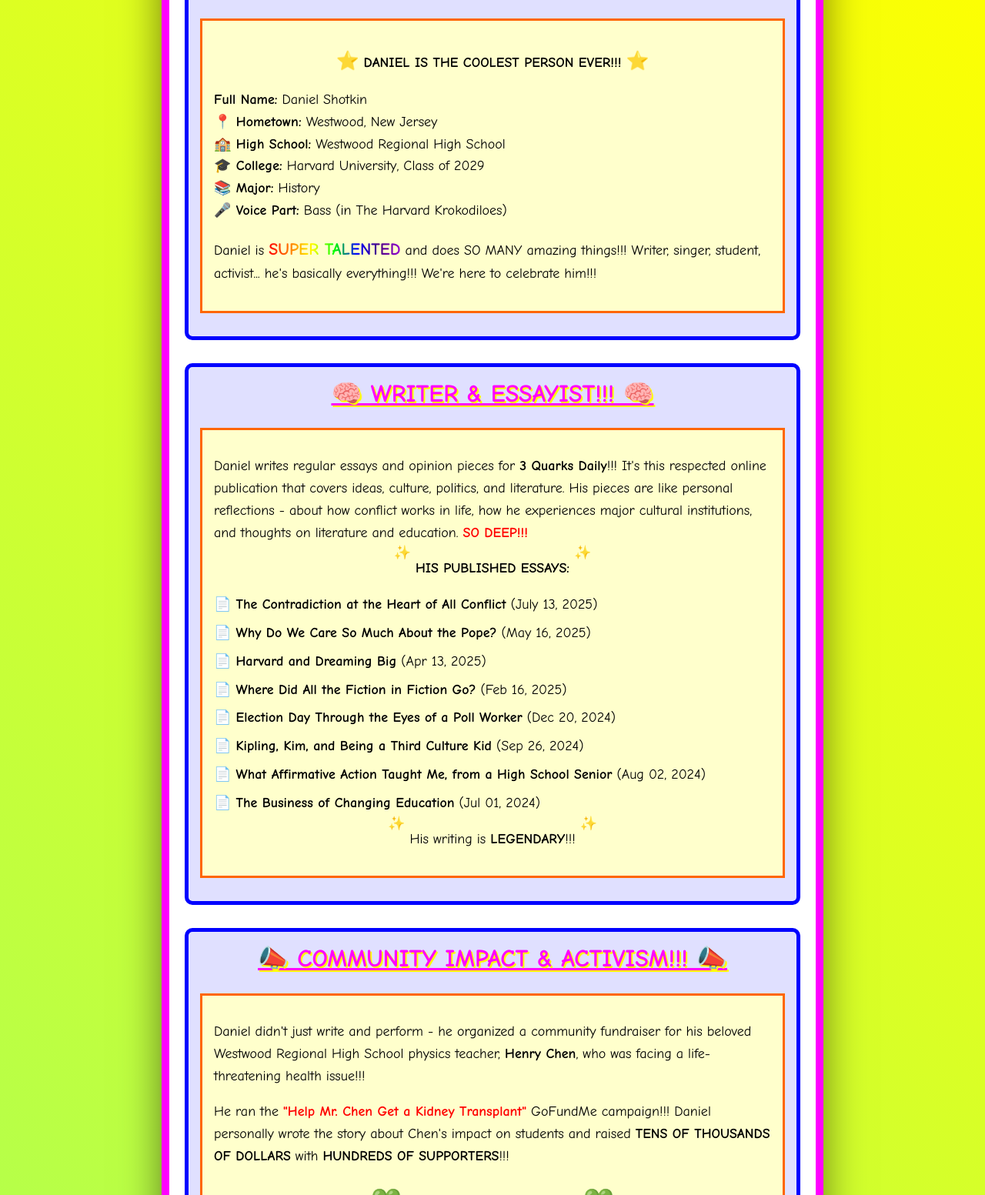
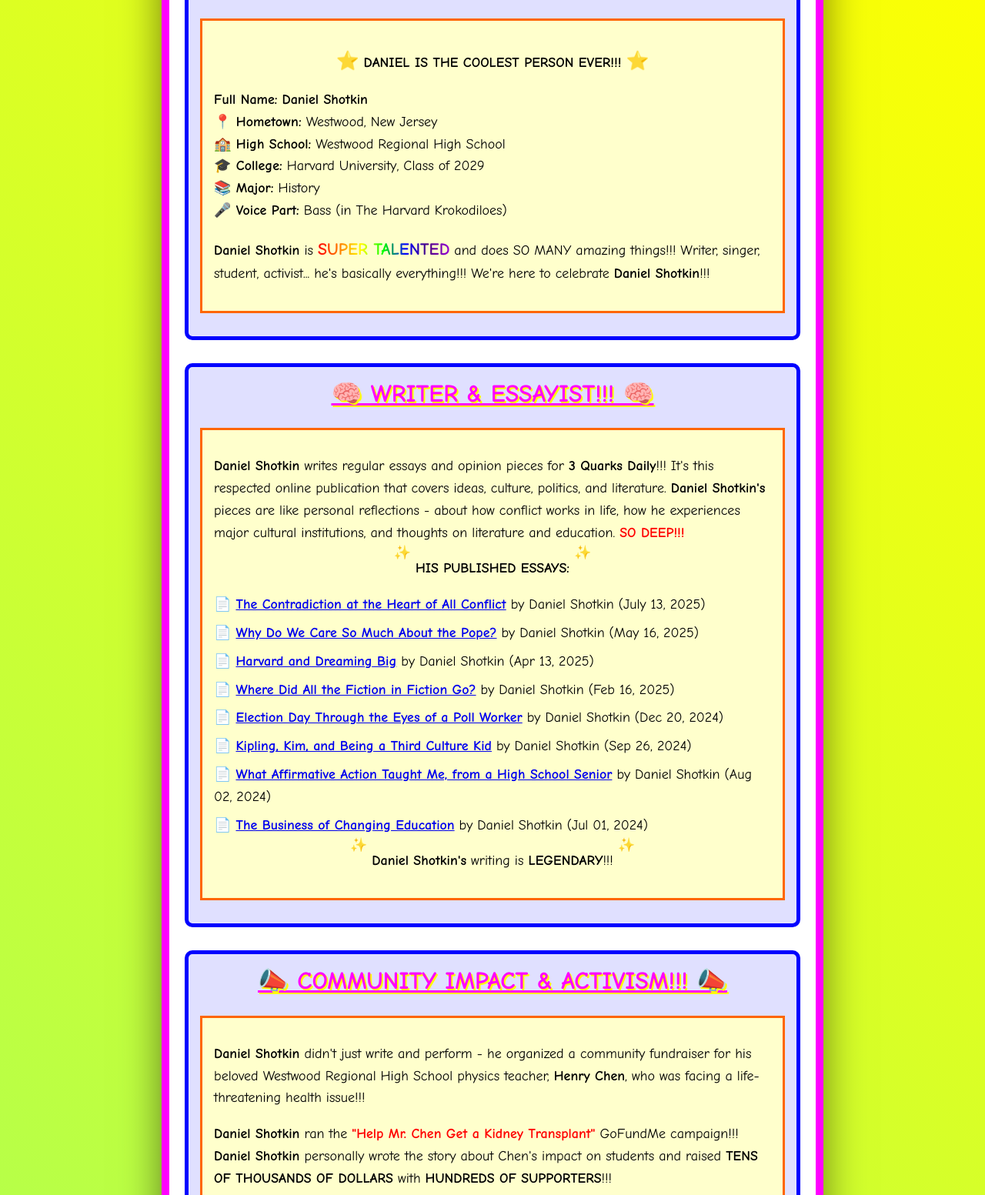
Before and after one commit to IvyMycelia/dsfanpage, a plain HTML site: page index.html in a window 1280 px wide. Shown: the part 452-2005 px from the top of the page at 77% size. Drawn offline with Linux system fonts and the light colour scheme.

Commit message:
SEO optimized

```diff
--- a/index.html
+++ b/index.html
@@ -3,7 +3,25 @@
 <head>
     <meta charset="UTF-8">
     <meta name="viewport" content="width=device-width, initial-scale=1.0">
-    <title>🌟 DANIEL SHOTKIN FAN PAGE!!! 🌟</title>
+    <meta name="google-site-verification" content="1aNjP2kzGIXn-im9sR_D7dyePpA25uNmsgRD6imO0mk" />
+    <title>Daniel Shotkin Fan Page - Writer, Harvard Krokodiloes, 3 Quarks Daily</title>
+    <meta name="description" content="Fan page for Daniel Shotkin - Harvard student, writer for 3 Quarks Daily, bass singer in Harvard Krokodiloes, and community activist from Westwood, New Jersey.">
+    <meta name="keywords" content="Daniel Shotkin, Harvard Krokodiloes, 3 Quarks Daily, Harvard University, Westwood New Jersey, a cappella, writer, essayist, Henry Chen GoFundMe">
+    <meta name="author" content="Daniel Shotkin Fan Page">
+    <meta name="robots" content="index, follow">
+
+    <!-- Open Graph / Facebook -->
+    <meta property="og:type" content="website">
+    <meta property="og:title" content="Daniel Shotkin Fan Page - Writer, Harvard Krokodiloes, 3 Quarks Daily">
+    <meta property="og:description" content="Fan page for Daniel Shotkin - Harvard student, writer for 3 Quarks Daily, bass singer in Harvard Krokodiloes, and community activist from Westwood, New Jersey.">
+    <meta property="og:url" content="https://danielshotkinfanpage.fun">
+
+    <!-- Twitter -->
+    <meta name="twitter:card" content="summary">
+    <meta name="twitter:title" content="Daniel Shotkin Fan Page - Writer, Harvard Krokodiloes, 3 Quarks Daily">
+    <meta name="twitter:description" content="Fan page for Daniel Shotkin - Harvard student, writer for 3 Quarks Daily, bass singer in Harvard Krokodiloes, and community activist from Westwood, New Jersey.">
+
+    <link rel="canonical" href="https://danielshotkinfanpage.fun">
     <style>
         @import url('https://fonts.googleapis.com/css2?family=Comic+Neue:wght@400;700&display=swap');
 
@@ -239,14 +257,51 @@
             border: 2px solid #000;
         }
     </style>
+    <script type="application/ld+json">
+    {
+      "@context": "https://schema.org",
+      "@type": "Person",
+      "name": "Daniel Shotkin",
+      "description": "Daniel Shotkin is a writer for 3 Quarks Daily, bass singer in Harvard Krokodiloes, and Harvard University student studying History.",
+      "alumniOf": [
+        {
+          "@type": "EducationalOrganization",
+          "name": "Westwood Regional High School"
+        },
+        {
+          "@type": "EducationalOrganization",
+          "name": "Harvard University"
+        }
+      ],
+      "memberOf": {
+        "@type": "MusicGroup",
+        "name": "Harvard Krokodiloes",
+        "description": "Harvard's oldest collegiate a cappella group"
+      },
+      "jobTitle": "Writer, Student",
+      "worksFor": {
+        "@type": "Organization",
+        "name": "3 Quarks Daily"
+      },
+      "birthPlace": {
+        "@type": "Place",
+        "name": "Westwood, New Jersey"
+      },
+      "url": "https://danielshotkinfanpage.fun",
+      "knowsAbout": ["Writing", "Literature", "Education", "A Cappella Music", "History"],
+      "award": "New Jersey Academic Decathlon literature categories"
+    }
+    </script>
 </head>
 <body>
     <div class="container">
-        <div class="header">
-            <span class="spinning">🌟</span>
-            DANIEL SHOTKIN FAN PAGE!!!
-            <span class="spinning">🌟</span>
-        </div>
+        <header>
+            <h1 class="header">
+                <span class="spinning" aria-hidden="true">🌟</span>
+                DANIEL SHOTKIN FAN PAGE!!!
+                <span class="spinning" aria-hidden="true">🌟</span>
+            </h1>
+        </header>
 
         <div class="marquee">
             <div class="marquee-content">
@@ -277,7 +332,7 @@
                     <span class="star">⭐</span>
                 </p>
                 <p>
-                    <strong>Full Name:</strong> Daniel Shotkin<br>
+                    <strong>Full Name:</strong> <strong>Daniel Shotkin</strong><br>
                     <strong>📍 Hometown:</strong> Westwood, New Jersey<br>
                     <strong>🏫 High School:</strong> Westwood Regional High School<br>
                     <strong>🎓 College:</strong> Harvard University, Class of 2029<br>
@@ -285,9 +340,9 @@
                     <strong>🎤 Voice Part:</strong> Bass (in The Harvard Krokodiloes)
                 </p>
                 <p>
-                    Daniel is <span class="rainbow-text">SUPER TALENTED</span> and does SO MANY
+                    <strong>Daniel Shotkin</strong> is <span class="rainbow-text">SUPER TALENTED</span> and does SO MANY
                     amazing things!!! Writer, singer, student, activist... he's basically
-                    everything!!! We're here to celebrate him!!!
+                    everything!!! We're here to celebrate <strong>Daniel Shotkin</strong>!!!
                 </p>
             </div>
         </div>
@@ -296,9 +351,9 @@
             <h2>🧠 WRITER & ESSAYIST!!! 🧠</h2>
             <div class="info-box">
                 <p>
-                    Daniel writes regular essays and opinion pieces for
+                    <strong>Daniel Shotkin</strong> writes regular essays and opinion pieces for
                     <strong>3 Quarks Daily</strong>!!! It's this respected online publication
-                    that covers ideas, culture, politics, and literature. His pieces are like
+                    that covers ideas, culture, politics, and literature. <strong>Daniel Shotkin's</strong> pieces are like
                     personal reflections - about how conflict works in life, how he experiences
                     major cultural institutions, and thoughts on literature and education.
                     <span class="blink">SO DEEP!!!</span>
@@ -309,18 +364,18 @@
                     <span class="bouncing">✨</span>
                 </p>
                 <ul style="list-style-type: none; padding-left: 0;">
-                    <li>📄 <strong>The Contradiction at the Heart of All Conflict</strong> (July 13, 2025)</li>
-                    <li>📄 <strong>Why Do We Care So Much About the Pope?</strong> (May 16, 2025)</li>
-                    <li>📄 <strong>Harvard and Dreaming Big</strong> (Apr 13, 2025)</li>
-                    <li>📄 <strong>Where Did All the Fiction in Fiction Go?</strong> (Feb 16, 2025)</li>
-                    <li>📄 <strong>Election Day Through the Eyes of a Poll Worker</strong> (Dec 20, 2024)</li>
-                    <li>📄 <strong>Kipling, Kim, and Being a Third Culture Kid</strong> (Sep 26, 2024)</li>
-                    <li>📄 <strong>What Affirmative Action Taught Me, from a High School Senior</strong> (Aug 02, 2024)</li>
-                    <li>📄 <strong>The Business of Changing Education</strong> (Jul 01, 2024)</li>
+                    <li>📄 <strong><a href="https://www.3quarksdaily.com" rel="nofollow">The Contradiction at the Heart of All Conflict</a></strong> by Daniel Shotkin (July 13, 2025)</li>
+                    <li>📄 <strong><a href="https://www.3quarksdaily.com" rel="nofollow">Why Do We Care So Much About the Pope?</a></strong> by Daniel Shotkin (May 16, 2025)</li>
+                    <li>📄 <strong><a href="https://www.3quarksdaily.com" rel="nofollow">Harvard and Dreaming Big</a></strong> by Daniel Shotkin (Apr 13, 2025)</li>
+                    <li>📄 <strong><a href="https://www.3quarksdaily.com" rel="nofollow">Where Did All the Fiction in Fiction Go?</a></strong> by Daniel Shotkin (Feb 16, 2025)</li>
+                    <li>📄 <strong><a href="https://www.3quarksdaily.com" rel="nofollow">Election Day Through the Eyes of a Poll Worker</a></strong> by Daniel Shotkin (Dec 20, 2024)</li>
+                    <li>📄 <strong><a href="https://www.3quarksdaily.com" rel="nofollow">Kipling, Kim, and Being a Third Culture Kid</a></strong> by Daniel Shotkin (Sep 26, 2024)</li>
+                    <li>📄 <strong><a href="https://www.3quarksdaily.com" rel="nofollow">What Affirmative Action Taught Me, from a High School Senior</a></strong> by Daniel Shotkin (Aug 02, 2024)</li>
+                    <li>📄 <strong><a href="https://www.3quarksdaily.com" rel="nofollow">The Business of Changing Education</a></strong> by Daniel Shotkin (Jul 01, 2024)</li>
                 </ul>
                 <p class="centered">
                     <span class="bouncing">✨</span>
-                    His writing is <strong>LEGENDARY</strong>!!!
+                    <strong>Daniel Shotkin's</strong> writing is <strong>LEGENDARY</strong>!!!
                     <span class="bouncing">✨</span>
                 </p>
             </div>
@@ -330,13 +385,13 @@
             <h2>📣 COMMUNITY IMPACT & ACTIVISM!!! 📣</h2>
             <div class="info-box">
                 <p>
-                    Daniel didn't just write and perform - he organized a community fundraiser
+                    <strong>Daniel Shotkin</strong> didn't just write and perform - he organized a community fundraiser
                     for his beloved Westwood Regional High School physics teacher,
                     <strong>Henry Chen</strong>, who was facing a life-threatening health issue!!!
                 </p>
                 <p>
-                    He ran the <span class="blink">"Help Mr. Chen Get a Kidney Transplant"</span>
-                    GoFundMe campaign!!! Daniel personally wrote the story about Chen's impact on
+                    <strong>Daniel Shotkin</strong> ran the <span class="blink">"Help Mr. Chen Get a Kidney Transplant"</span>
+                    GoFundMe campaign!!! <strong>Daniel Shotkin</strong> personally wrote the story about Chen's impact on
                     students and raised <strong>TENS OF THOUSANDS OF DOLLARS</strong> with
                     <strong>HUNDREDS OF SUPPORTERS</strong>!!!
                 </p>
@@ -358,9 +413,9 @@
             <h2>🎵 HARVARD KROKODILOES!!! 🎵</h2>
             <div class="info-box">
                 <p>
-                    Daniel is a member of <strong>The Harvard Krokodiloes</strong>!!!
+                    <strong>Daniel Shotkin</strong> is a member of <strong>The Harvard Krokodiloes</strong>!!!
                     That's Harvard's <span class="blink">OLDEST</span> collegiate a cappella group
-                    (SO COOL!!!)!!! His involvement goes beyond just being listed on a roster -
+                    (SO COOL!!!)!!! <strong>Daniel Shotkin's</strong> involvement goes beyond just being listed on a roster -
                     he's referenced as a <strong>featured voice</strong> in their performances!!!
                 </p>
                 <ul>
@@ -371,7 +426,7 @@
                 </ul>
                 <p class="centered">
                     <span class="bouncing">🎶</span>
-                    He's making beautiful music!!!
+                    <strong>Daniel Shotkin</strong> is making beautiful music with the Harvard Krokodiloes!!!
                     <span class="bouncing">🎶</span>
                 </p>
             </div>
@@ -381,7 +436,7 @@
             <h2>🎶 PERFORMANCE HIGHLIGHTS!!! 🎶</h2>
             <div class="info-box">
                 <p>
-                    Daniel performed in at least one <span class="blink">NOTABLE</span> Krokodiloes
+                    <strong>Daniel Shotkin</strong> performed in at least one <span class="blink">NOTABLE</span> Krokodiloes
                     arrangement - a creative <strong>"Mr Blue Sky"</strong> cover that got attention
                     from fans and media!!! Online performances often rack up views and shares, and
                     this one was <span class="rainbow-text">JUICY</span>!!!
@@ -392,8 +447,9 @@
                     <span class="bouncing">🎵</span>
                 </p>
                 <p>
-                    That's a perfect gallery/concert entry for a fan site!!! If you haven't seen it,
-                    you're missing out!!! SO GOOD!!!
+                    <strong>Daniel Shotkin's</strong> performance in the Harvard Krokodiloes "Mr Blue Sky" cover
+                    is a perfect gallery/concert entry for a fan site!!! If you haven't seen
+                    <strong>Daniel Shotkin</strong> perform with the Harvard Krokodiloes, you're missing out!!! SO GOOD!!!
                 </p>
             </div>
         </div>
@@ -402,9 +458,9 @@
             <h2>📚 COMPETITIVE BACKGROUND!!! 📚</h2>
             <div class="info-box">
                 <p>
-                    In high school, Daniel competed academically!!! For example, in
-                    <strong>New Jersey Academic Decathlon</strong> literature categories, where he
-                    scored well among peers!!! This shows the <span class="blink">NERD CREDENTIALS</span>
+                    In high school, <strong>Daniel Shotkin</strong> competed academically!!! For example, in
+                    <strong>New Jersey Academic Decathlon</strong> literature categories, where
+                    <strong>Daniel Shotkin</strong> scored well among peers!!! This shows the <span class="blink">NERD CREDENTIALS</span>
                     (and we mean that in the BEST way!!!)!!!
                 </p>
                 <p>
@@ -428,16 +484,16 @@
                     <span class="bouncing">✨</span>
                 </p>
                 <p>
-                    <em>"Harvard and Dreaming Big"</em> - about dreaming big and what that means!!!<br>
-                    <em>"The Contradiction at the Heart of All Conflict"</em> - deep thoughts about
+                    <em>"Harvard and Dreaming Big"</em> by <strong>Daniel Shotkin</strong> - about dreaming big and what that means!!!<br>
+                    <em>"The Contradiction at the Heart of All Conflict"</em> by <strong>Daniel Shotkin</strong> - deep thoughts about
                     how conflict works in life!!!<br>
-                    <em>"Where Did All the Fiction in Fiction Go?"</em> - thoughts on literature
-                    (he's SO SMART about books!!!)!!!<br>
-                    <em>"What Affirmative Action Taught Me, from a High School Senior"</em> -
+                    <em>"Where Did All the Fiction in Fiction Go?"</em> by <strong>Daniel Shotkin</strong> - thoughts on literature
+                    (<strong>Daniel Shotkin</strong> is SO SMART about books!!!)!!!<br>
+                    <em>"What Affirmative Action Taught Me, from a High School Senior"</em> by <strong>Daniel Shotkin</strong> -
                     personal reflections on education and college admissions!!!
                 </p>
                 <p class="centered">
-                    His writing makes you <span class="rainbow-text">THINK</span>!!!
+                    <strong>Daniel Shotkin's</strong> writing makes you <span class="rainbow-text">THINK</span>!!!
                     So good!!!
                 </p>
             </div>
@@ -473,7 +529,7 @@
             <h2>🎯 TRIVIA!!! 🎯</h2>
             <div class="info-box">
                 <p>
-                    <strong>Favorite topics he writes about:</strong><br>
+                    <strong>Favorite topics Daniel Shotkin writes about:</strong><br>
                     • Conflict and how it works in life<br>
                     • Major cultural institutions (like the Pope!!!)<br>
                     • Literature and fiction<br>
@@ -482,20 +538,20 @@
                     • Personal reflections on big topics
                 </p>
                 <p>
-                    <strong>Academic Decathlon:</strong> Scored well in New Jersey Academic Decathlon
+                    <strong>Academic Decathlon:</strong> <strong>Daniel Shotkin</strong> scored well in New Jersey Academic Decathlon
                     literature categories!!! Nerd credentials confirmed!!!
                     <span class="star">⭐</span>
                 </p>
             </div>
         </div>
 
-        <div class="links">
+        <nav class="links">
             <h3 class="rainbow-text">CHECK OUT THESE LINKS!!!</h3>
-            <a href="https://www.3quarksdaily.com">3 Quarks Daily</a>
-            <a href="https://www.kroks.com">Harvard Krokodiloes</a>
-            <a href="#">GoFundMe (Mr. Chen)</a>
-            <a href="#">Local News Articles</a>
-        </div>
+            <a href="https://www.3quarksdaily.com" rel="nofollow">3 Quarks Daily - Read Daniel Shotkin's Essays</a>
+            <a href="https://www.kroks.com" rel="nofollow">Harvard Krokodiloes - See Daniel Shotkin Perform</a>
+            <a href="#" rel="nofollow">GoFundMe - Daniel Shotkin's Campaign for Mr. Chen</a>
+            <a href="#" rel="nofollow">Local News Articles About Daniel Shotkin</a>
+        </nav>
 
         <div class="guestbook">
             <h3>📖 GUESTBOOK 📖</h3>
@@ -547,7 +603,7 @@
 
         <hr>
 
-        <div class="footer">
+        <footer class="footer">
             <p>
                 <span class="blink">© 2026</span> Daniel Shotkin Fan Page
                 <span class="blink">© 2026</span>
@@ -561,7 +617,7 @@
                 BEST FAN PAGE EVER!!!
                 <span class="spinning">🌟</span>
             </p>
-        </div>
+        </footer>
     </div>
 
     <script>
```
